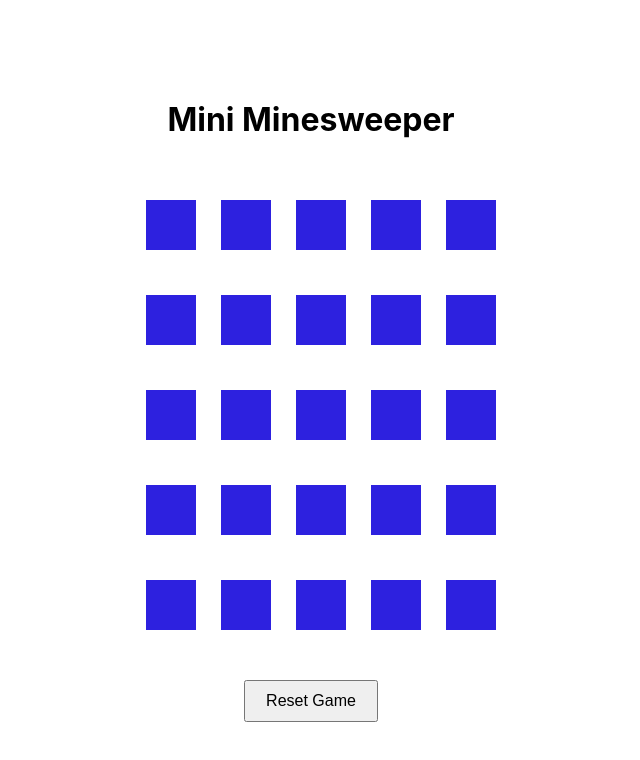
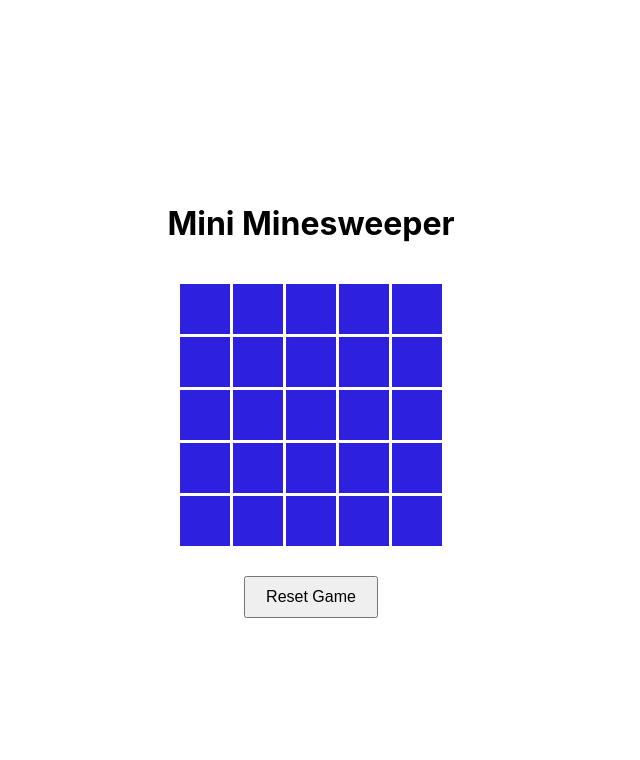
Before and after one commit to Anchita14/mini-minesweeper, a React (Create React App) app: page / in a window 1280 px wide. Shown: the top 760 px of the page, without its empty margins (329-969 px from the left). Built offline with nearby package versions, Linux system fonts and the light colour scheme.

Commit message:
changed grid layout

```diff
--- a/src/App.css
+++ b/src/App.css
@@ -47,8 +47,8 @@
 
 .grid {
   display: grid; /*activates CSS grid layout*/
-  grid-template-columns: repeat(5, 70px); /*creates a 5 column grid*/
-  grid-gap: 5px; /*gap between grid cells horizontally*/
+  grid-template-columns: repeat(5, 50px); /*creates a 5 column grid*/
+  grid-gap: 3px; /*gap between grid cells horizontally*/
   margin: 20px; /*space above grid*/
   align-items: center;
   width: fit-content;
@@ -64,7 +64,6 @@
   align-items: center; /*centers item in cell*/
   justify-content: center; /*centers item in cell*/
   cursor: pointer; /*changes cursor to a pointer when on the cell*/
-  margin: 20px; /*space between cells vertically*/
 }
 
 .cell.revealed {
--- a/src/App.tsx
+++ b/src/App.tsx
@@ -93,12 +93,15 @@ const App = () => {
 
   // Automatically restart the game after 5 seconds when game is over
   useEffect(() => {
-    if (countdown === null) return;
+    if (countdown === null) return; // if countdown is not running, do nothing
 
     if (countdown > 0) {
+      // wait 1 sec before reducing countdown by 1
       const timer = setTimeout(() => setCountdown(countdown - 1), 1000);
+      // cleanup timer to avoid memory leaks
       return () => clearTimeout(timer);
     } else {
+      // once the countdown hits 0, the game resets
       resetGame();
     }
   }, [countdown]);
```
